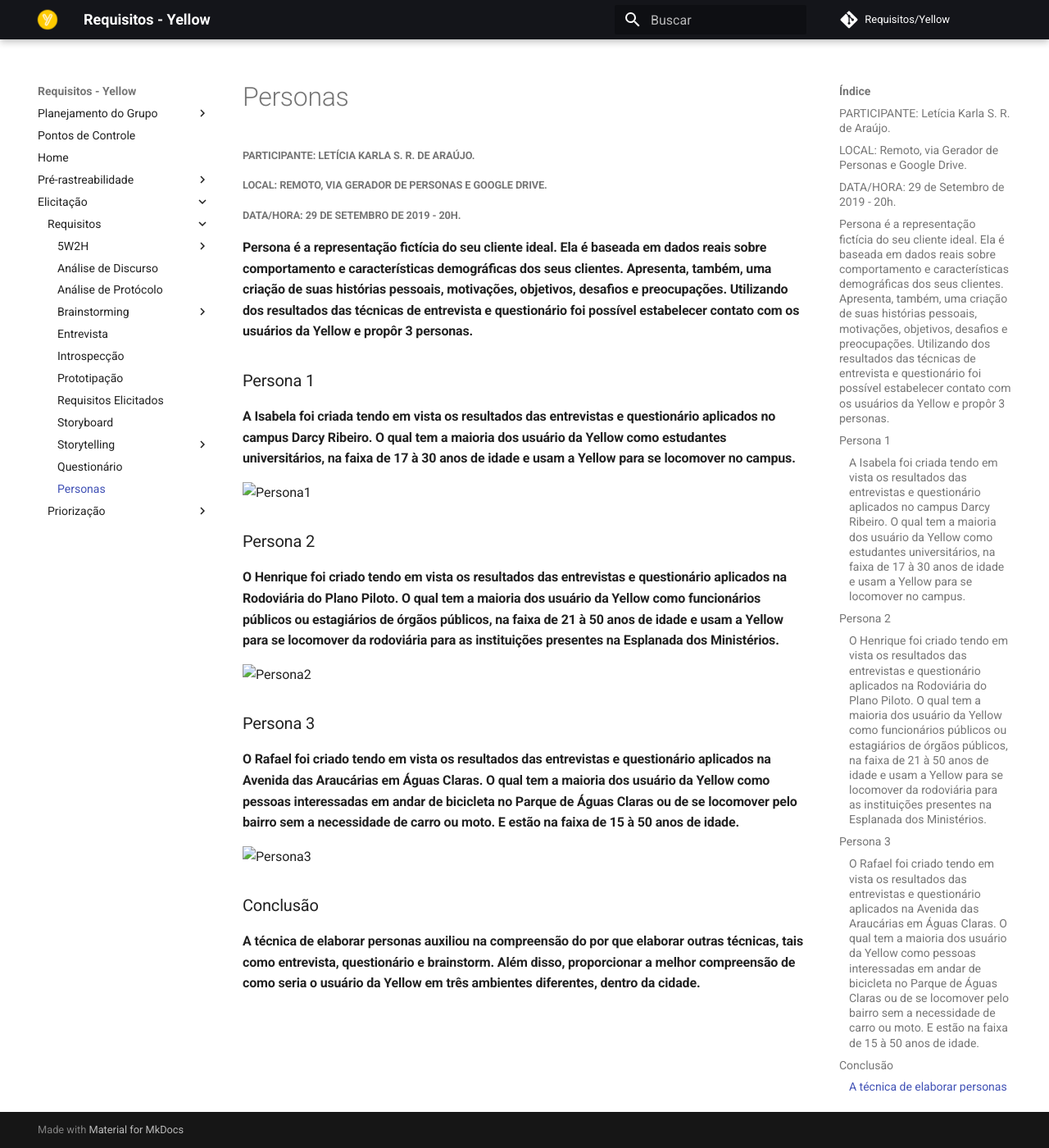
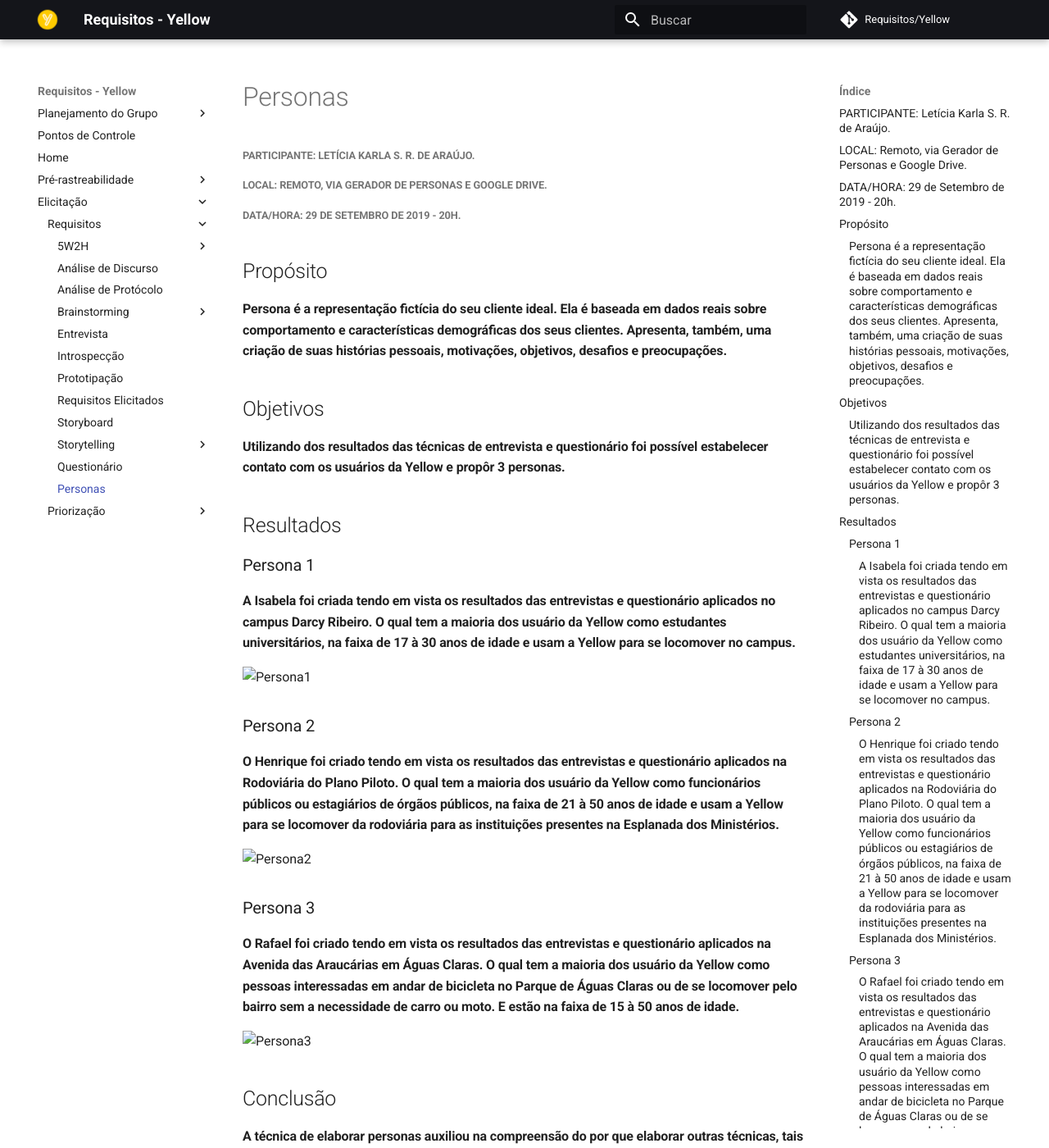
Before and after one commit to me42th/2019.2-Yellow, an MkDocs documentation site: the page built from docs/elicitacao/requisitos/personas.md, in a window 1280 px wide and 1400 px high. Shown: the whole window at 82% size. Built offline with MkDocs 1.6.1 and Material for MkDocs 9.7.7, drawn with Linux system fonts in a browser that asks for light colours; comment, search, counter and statistics services are not loaded; some of the changed text lies outside the part shown.

Commit message:
Organizando personas

```diff
--- a/docs/elicitacao/requisitos/personas.md
+++ b/docs/elicitacao/requisitos/personas.md
@@ -4,8 +4,13 @@
 ##### LOCAL: Remoto, via Gerador de Personas e Google Drive.
 ##### DATA/HORA: 29 de Setembro de 2019 - 20h.
 
-#### Persona é a representação fictícia do seu cliente ideal. Ela é baseada em dados reais sobre comportamento e características demográficas dos seus clientes. Apresenta, também, uma criação de suas histórias pessoais, motivações, objetivos, desafios e preocupações. Utilizando dos resultados das técnicas de entrevista e questionário foi possível estabelecer contato com os usuários da Yellow e propôr 3 personas.
+## Propósito
+#### Persona é a representação fictícia do seu cliente ideal. Ela é baseada em dados reais sobre comportamento e características demográficas dos seus clientes. Apresenta, também, uma criação de suas histórias pessoais, motivações, objetivos, desafios e preocupações.
 
+## Objetivos
+#### Utilizando dos resultados das técnicas de entrevista e questionário foi possível estabelecer contato com os usuários da Yellow e propôr 3 personas.
+
+## Resultados
 ### Persona 1
 #### A Isabela foi criada tendo em vista os resultados das entrevistas e questionário aplicados no campus Darcy Ribeiro. O qual tem a maioria dos usuário da Yellow como estudantes universitários, na faixa de 17 à 30 anos de idade e usam a Yellow para se locomover no campus.
 
```
Also changed, not shown: other parts of docs/elicitacao/requisitos/personas.md (+2 -2 lines).
